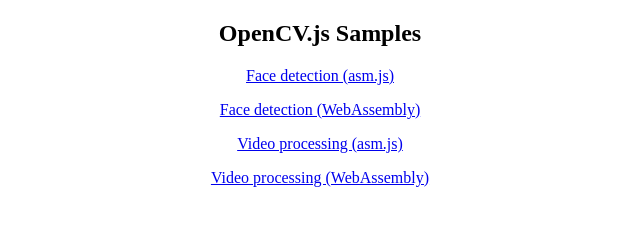
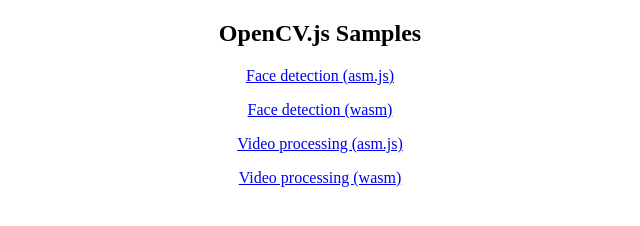
Before and after one commit to huningxin/opencv.js, a plain HTML site: page samples/index.html in a window 1280 px wide. Shown: the whole page, without its empty margins (320-960 px from the left). Drawn offline with Linux system fonts and the light colour scheme.

Commit message:
Change WebAssembly to wasm

```diff
--- a/samples/index.html
+++ b/samples/index.html
@@ -27,11 +27,11 @@
 
       <p><a href="face-detection">Face detection (asm.js)</a></p>
 
-      <p><a href="face-detection-wasm">Face detection (WebAssembly)</a></p>
+      <p><a href="face-detection-wasm">Face detection (wasm)</a></p>
 
       <p><a href="video-processing">Video processing (asm.js)</a></p>
 
-      <p><a href="video-processing-wasm">Video processing (WebAssembly)</a></p>
+      <p><a href="video-processing-wasm">Video processing (wasm)</a></p>
   </div>
 </body>
 </html>
```
